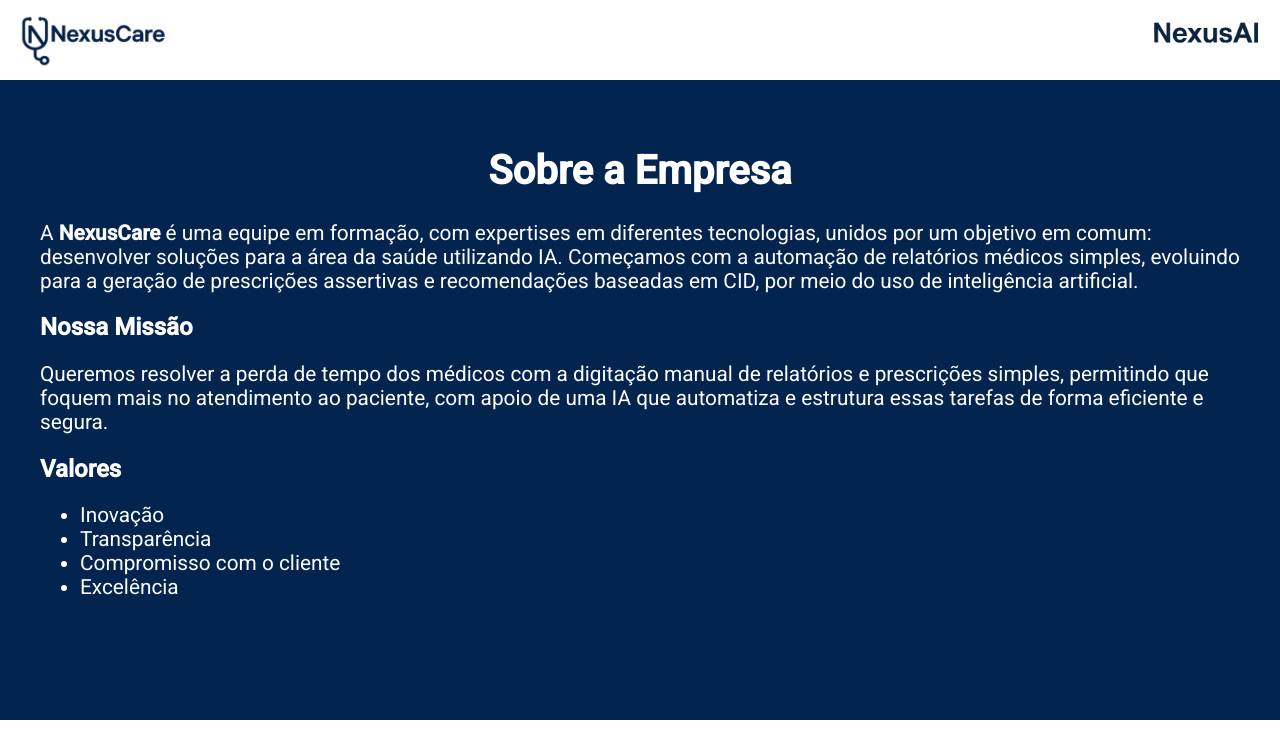
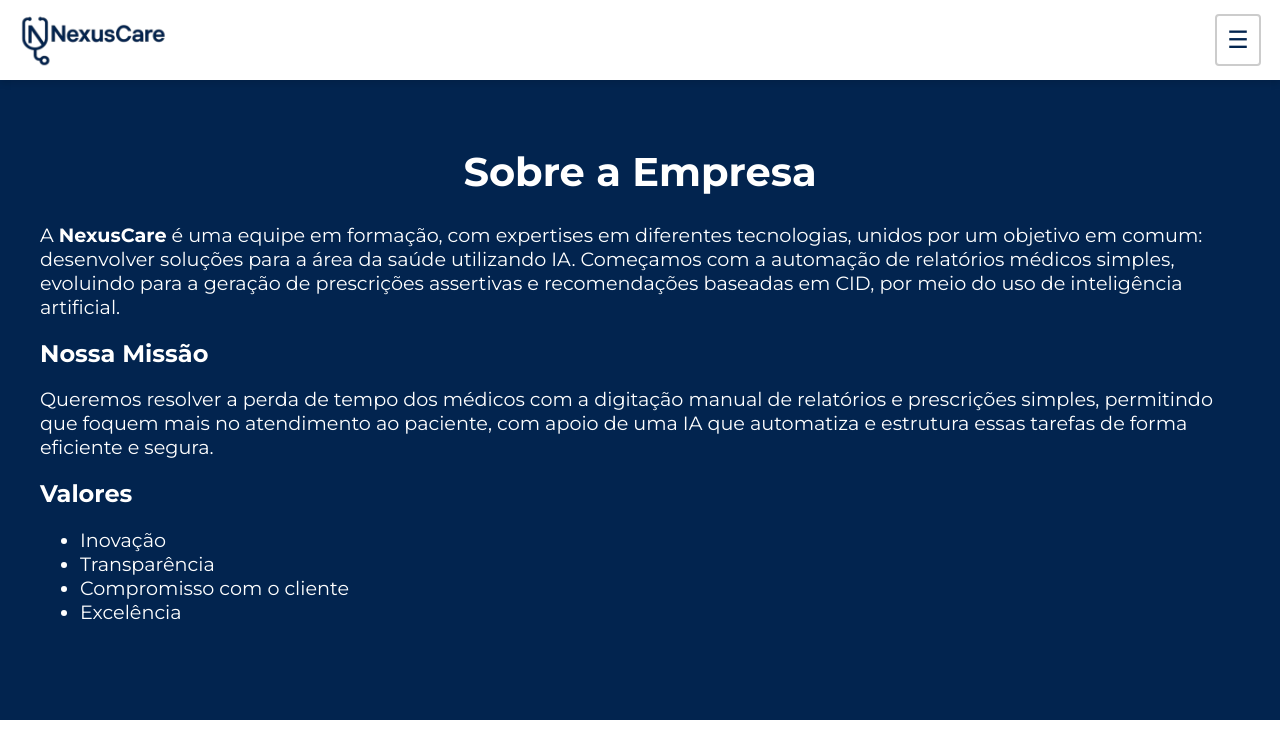
Before and after one commit to dennerborba/hackaton-front, an Angular app in the folder nexusCareFront/: page /about in a window 1280 px wide. Shown: the top 739 px of the page. Built offline with nearby package versions, Linux system fonts and the light colour scheme.

Commit message:
add menu navbar + animation

```diff
--- a/nexusCareFront/src/app/components/footer/footer.component.html
+++ b/nexusCareFront/src/app/components/footer/footer.component.html
@@ -8,6 +8,6 @@
     <h2>Contatos</h2>
     <p><mat-icon>email</mat-icon> contato&#64;nexuscare.com</p>
     <p><mat-icon>call</mat-icon> (47) 97070-6070</p>
-    <p><mat-icon>folder code</mat-icon> <a href="https://github.com/dennerborba/hackaton-front">github</a></p>
+    <p><mat-icon>folder code</mat-icon> <a href="https://github.com/dennerborba/hackaton-front">GitHub</a></p>
   </div>
 </div>
--- a/nexusCareFront/src/app/components/navbar/navbar.component.css
+++ b/nexusCareFront/src/app/components/navbar/navbar.component.css
@@ -4,16 +4,65 @@
     align-items: center;
     height: 10vh;
     box-shadow: 0 4px 6px rgba(0, 0, 0, 0.1);
+    position: relative;
+    z-index: 10;
 }
 
 .menu {
-    display: flex;
-    justify-content: flex-end;
-    align-items: center;
-    padding: 1em;
-    flex-grow: 1;
-    gap: 1.5em;
-    font-size: clamp(12px, 3vw, 22px);
+  align-items: center;
+  display: flex;
+  width: 100vw;
+  justify-content: space-between;
+}
+
+.hamburger-menu {
+  padding: 1.2em;
+  cursor: pointer;
+}
+
+.hamburger-icon {
+  font-size: 24px;
+  padding: 10px;
+  border: 2px solid #ccc;
+  border-radius: 4px;
+  transition: background-color 0.2s ease;
+}
+
+.hamburger-icon:hover {
+  background-color: #f0f0f0;
+}
+
+.menu-dropdown {
+  display: none;
+  position: absolute;
+  top: 45px;
+  right: 0;
+  background-color: #ffffff;
+  border: 1px solid #ccc;
+  border-radius: 6px;
+  box-shadow: 0 4px 8px rgba(0,0,0,0.1);
+  padding: 10px;
+  flex-direction: column;
+  min-width: 120px;
+  z-index: 100;
+}
+
+.menu-dropdown a {
+  display: block;
+  padding: 8px 12px;
+  color: #333;
+  text-decoration: none;
+  border-radius: 4px;
+  transition: background-color 0.2s ease;
+}
+
+.menu-dropdown a:hover {
+  background-color: #f2f2f2;
+}
+
+/* Mostrar o menu ao passar o mouse */
+.hamburger-menu:hover .menu-dropdown {
+  display: flex;
 }
 
 img {
@@ -21,11 +70,6 @@
     padding: 0;
 }
 
-.menu img {
-    width: 100px;
-    display: flex;
-    align-items: center;
-}
 
 a {
   text-decoration: none;
--- a/nexusCareFront/src/app/components/navbar/navbar.component.html
+++ b/nexusCareFront/src/app/components/navbar/navbar.component.html
@@ -1,14 +1,17 @@
 <nav>
+  <div class="menu">
     <span>
       <a routerLink="/">
         <img src="assets/nexus_care-logo.png" alt="Logo">
       </a>
     </span>
-    <div class="menu">
-        <span class="imagem">
-          <a routerLink="/relatorio">
-            <img src="assets/nexusAI.png" alt="Logo NexusAI">
-          </a>
-        </span>
+    <div class="hamburger-menu">
+      <div class="hamburger-icon">☰</div>
+      <div class="menu-dropdown">
+        <a (click)="scrollTo('sobre')">Sobre a Empresa</a>
+        <a href="#contato">Contato</a>
+        <a routerLink="/relatorio">NexusAI</a>
+      </div>
     </div>
+  </div>
 </nav>
--- a/nexusCareFront/src/app/components/navbar/navbar.component.ts
+++ b/nexusCareFront/src/app/components/navbar/navbar.component.ts
@@ -10,5 +10,10 @@
   styleUrl: './navbar.component.css'
 })
 export class NavbarComponent {
-
+  scrollTo(entrada: string) {
+    const element = document.getElementById(entrada)
+    if (element) {
+      element.scrollIntoView({behavior: 'smooth'})
+    }
+  }
 }
--- a/nexusCareFront/src/app/pages/sobre/sobre.component.css
+++ b/nexusCareFront/src/app/pages/sobre/sobre.component.css
@@ -3,6 +3,7 @@
   height: 70vh;
   align-items: center;
   justify-content: space-between;
+  font-family: var(--fonte-principal);
   padding: 5vh;
 }
 
@@ -18,6 +19,6 @@
 
   .about-container p,
   .about-container li {
-    font-size: 1.3em;
+    font-size: 1.2em;
     color: white;
   }
```
